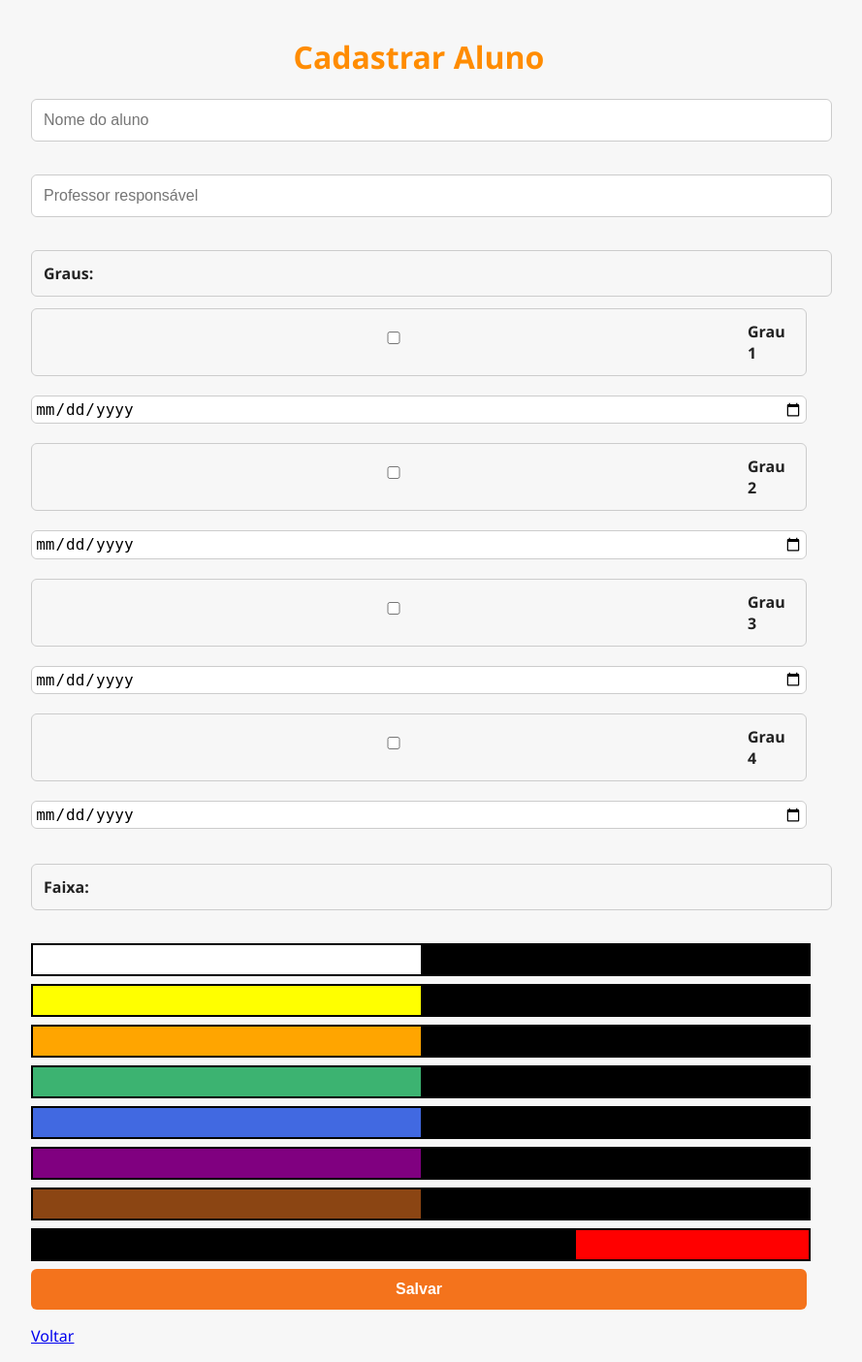
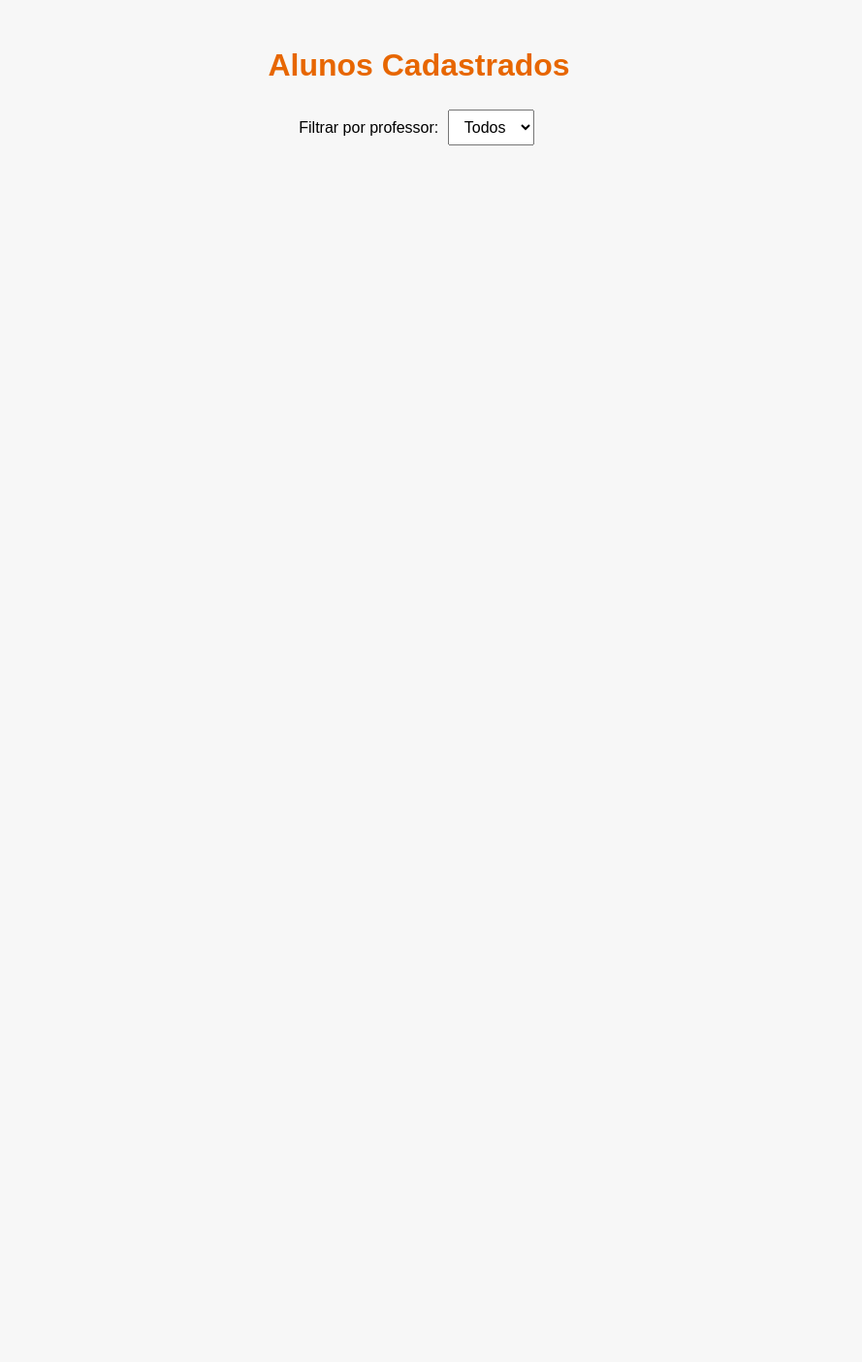
Before and after one commit to RodrigoFrancoBatata/conexao-paulista-app, a Flask app: page /cadastrar_aluno in a window 1280 px wide. Shown: the whole page at 97% size, without its empty margins (208-1097 px from the left). After the commit the page ends 150 px from the top, so only its background shows below. Run offline with Flask 3, Linux system fonts and the light colour scheme.

Commit message:
feat: filtro por professor na listagem de alunos

```diff
--- a/main.py
+++ b/main.py
@@ -65,8 +65,17 @@ def alunos():
 
 @app.route("/listar_alunos")
 def listar_alunos():
-    lista = Aluno.query.all()
-    return render_template("listar_alunos.html", alunos=lista)
+    professor_filtro = request.args.get("professor")
+    if professor_filtro:
+        alunos = Aluno.query.filter_by(professor=professor_filtro).all()
+    else:
+        alunos = Aluno.query.all()
+
+    # Lista distinta de professores para o dropdown
+    professores = db.session.query(Aluno.professor).distinct().all()
+    professores = [p[0] for p in professores]
+
+    return render_template("listar_alunos.html", alunos=alunos, professores=professores, professor_filtro=professor_filtro)
 
 @app.route("/editar_aluno/<int:id>", methods=["GET", "POST"])
 def editar_aluno(id):
--- a/templates/alunos.html
+++ b/templates/alunos.html
@@ -2,101 +2,58 @@
 <html lang="pt-br">
 <head>
     <meta charset="UTF-8">
-  <title>Cadastrar Aluno</title>
-  <link rel="stylesheet" href="/static/style.css">
+    <title>Alunos Cadastrados</title>
+    <meta name="viewport" content="width=device-width, initial-scale=1">
     <style>
-    .grau-container {
-      display: flex;
-      flex-direction: column;
-      gap: 0.5rem;
-      margin-bottom: 1.5rem;
+        body {
+            font-family: Arial, sans-serif;
+            background-color: #f7f7f7;
+            padding: 20px;
         }
-
-    .grau-item {
-      display: flex;
-      align-items: center;
-      gap: 0.5rem;
-      flex-wrap: wrap;
+        h1 {
+            text-align: center;
+            color: #e76600;
         }
-
-    .grau-item label {
-      display: flex;
-      align-items: center;
-      gap: 0.3rem;
-      font-weight: bold;
+        .filtro {
+            text-align: center;
+            margin-bottom: 20px;
         }
-
-    .grau-item input[type="date"] {
-      padding: 0.2rem;
+        select, button {
+            padding: 8px 12px;
+            font-size: 16px;
+            margin: 5px;
         }
-
-    .faixa {
-      width: 100%;
-      height: 30px;
-      border: 2px solid #000;
-      margin-bottom: 0.5rem;
-      cursor: pointer;
-      transition: 0.3s;
-    }
-
-    .faixa:hover {
-      transform: scale(1.02);
+        .aluno {
+            border: 1px solid #ccc;
+            padding: 15px;
+            margin-bottom: 10px;
+            background-color: #fff;
+            border-radius: 6px;
         }
     </style>
 </head>
 <body>
-  <div class="container">
-    <h1 style="color: darkorange; text-align: center;">Cadastrar Aluno</h1>
-    <form action="/alunos" method="post">
-      <input type="text" name="nome" placeholder="Nome do aluno" required><br>
-      <input type="text" name="professor" placeholder="Professor responsável" required><br>
+    <h1>Alunos Cadastrados</h1>
 
-      <label><strong>Graus:</strong></label>
-      <div class="grau-container">
-        <div class="grau-item">
-          <label><input type="checkbox" name="grau1"> Grau 1</label>
-          <input type="date" name="data_grau1">
-        </div>
-        <div class="grau-item">
-          <label><input type="checkbox" name="grau2"> Grau 2</label>
-          <input type="date" name="data_grau2">
-        </div>
-        <div class="grau-item">
-          <label><input type="checkbox" name="grau3"> Grau 3</label>
-          <input type="date" name="data_grau3">
-        </div>
-        <div class="grau-item">
-          <label><input type="checkbox" name="grau4"> Grau 4</label>
-          <input type="date" name="data_grau4">
-        </div>
+    <div class="filtro">
+        <form method="get" action="{{ url_for('listar_alunos') }}">
+            <label for="professor">Filtrar por professor:</label>
+            <select name="professor" id="professor" onchange="this.form.submit()">
+                <option value="">Todos</option>
+                {% for prof in professores %}
+                    <option value="{{ prof }}" {% if prof == professor_filtro %}selected{% endif %}>{{ prof }}</option>
+                {% endfor %}
+            </select>
+        </form>
     </div>
 
-      <label><strong>Faixa:</strong></label><br>
-      <input type="hidden" name="faixa" id="faixaSelecionada" required>
-      <div onclick="selecionarFaixa('branca')" class="faixa" style="background: linear-gradient(to right, white 50%, black 50%)"></div>
-      <div onclick="selecionarFaixa('amarela')" class="faixa" style="background: linear-gradient(to right, yellow 50%, black 50%)"></div>
-      <div onclick="selecionarFaixa('laranja')" class="faixa" style="background: linear-gradient(to right, orange 50%, black 50%)"></div>
-      <div onclick="selecionarFaixa('verde')" class="faixa" style="background: linear-gradient(to right, mediumseagreen 50%, black 50%)"></div>
-      <div onclick="selecionarFaixa('azul')" class="faixa" style="background: linear-gradient(to right, royalblue 50%, black 50%)"></div>
-      <div onclick="selecionarFaixa('roxa')" class="faixa" style="background: linear-gradient(to right, purple 50%, black 50%)"></div>
-      <div onclick="selecionarFaixa('marrom')" class="faixa" style="background: linear-gradient(to right, saddlebrown 50%, black 50%)"></div>
-      <div onclick="selecionarFaixa('preta')" class="faixa" style="background: linear-gradient(to right, black 70%, red 30%)"></div>
+    {% for aluno in alunos %}
+        <div class="aluno">
+            <strong>Nome:</strong> {{ aluno.nome }}<br>
+            <strong>Faixa:</strong> {{ aluno.faixa }}<br>
+            <strong>Professor:</strong> {{ aluno.professor }}
+        </div>
+    {% endfor %}
 
-      <button type="submit">Salvar</button>
-    </form>
-
-    <div style="margin-top: 1rem;">
-      <a href="/" class="back">Voltar</a>
-    </div>
-  </div>
-
-  <script>
-    function selecionarFaixa(faixa) {
-      document.getElementById("faixaSelecionada").value = faixa;
-      const faixas = document.querySelectorAll(".faixa");
-      faixas.forEach(f => f.style.outline = "");
-      event.currentTarget.style.outline = "3px solid red";
-    }
-  </script>
 </body>
 </html>
```
Lines whose indentation alone changed are shown as unchanged.
